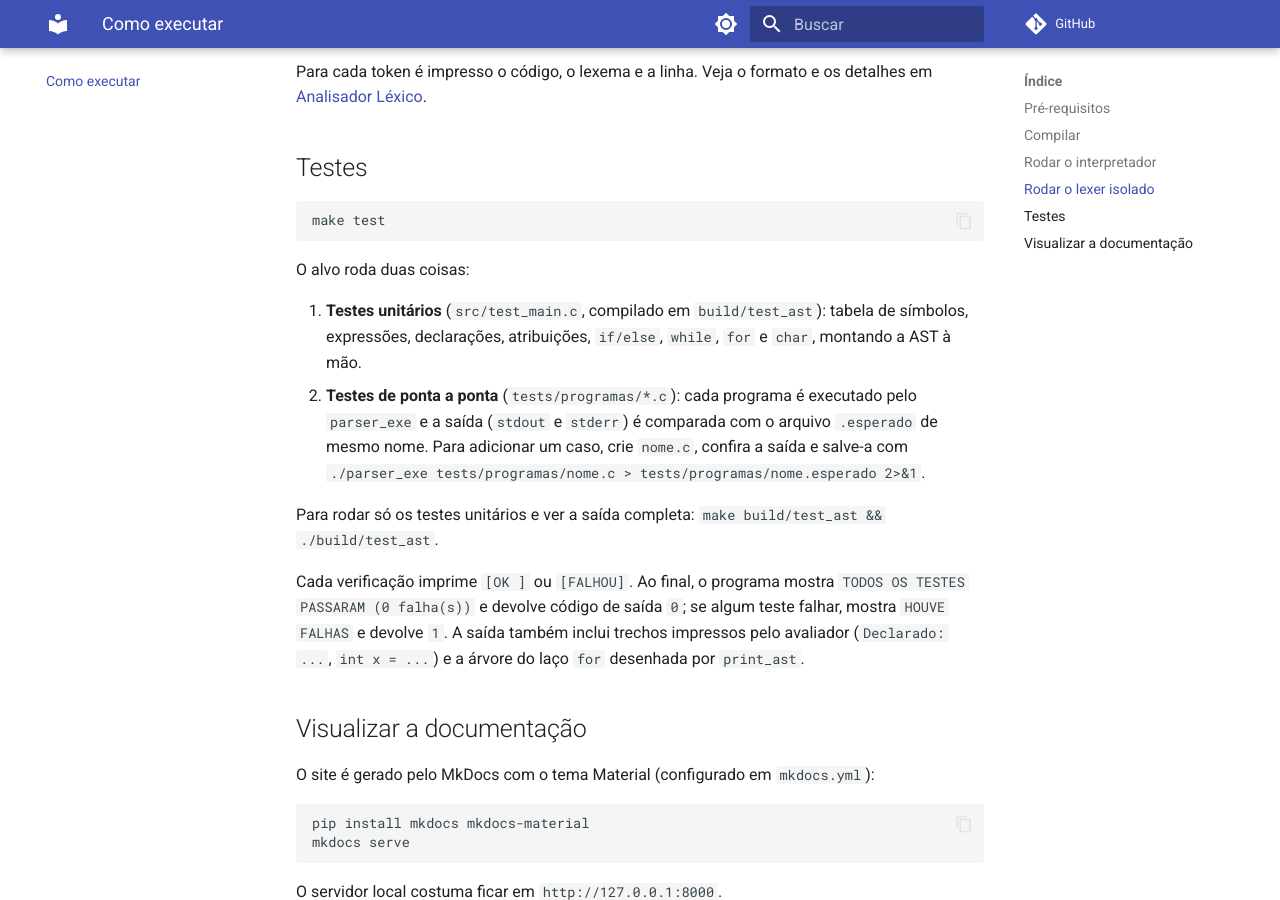
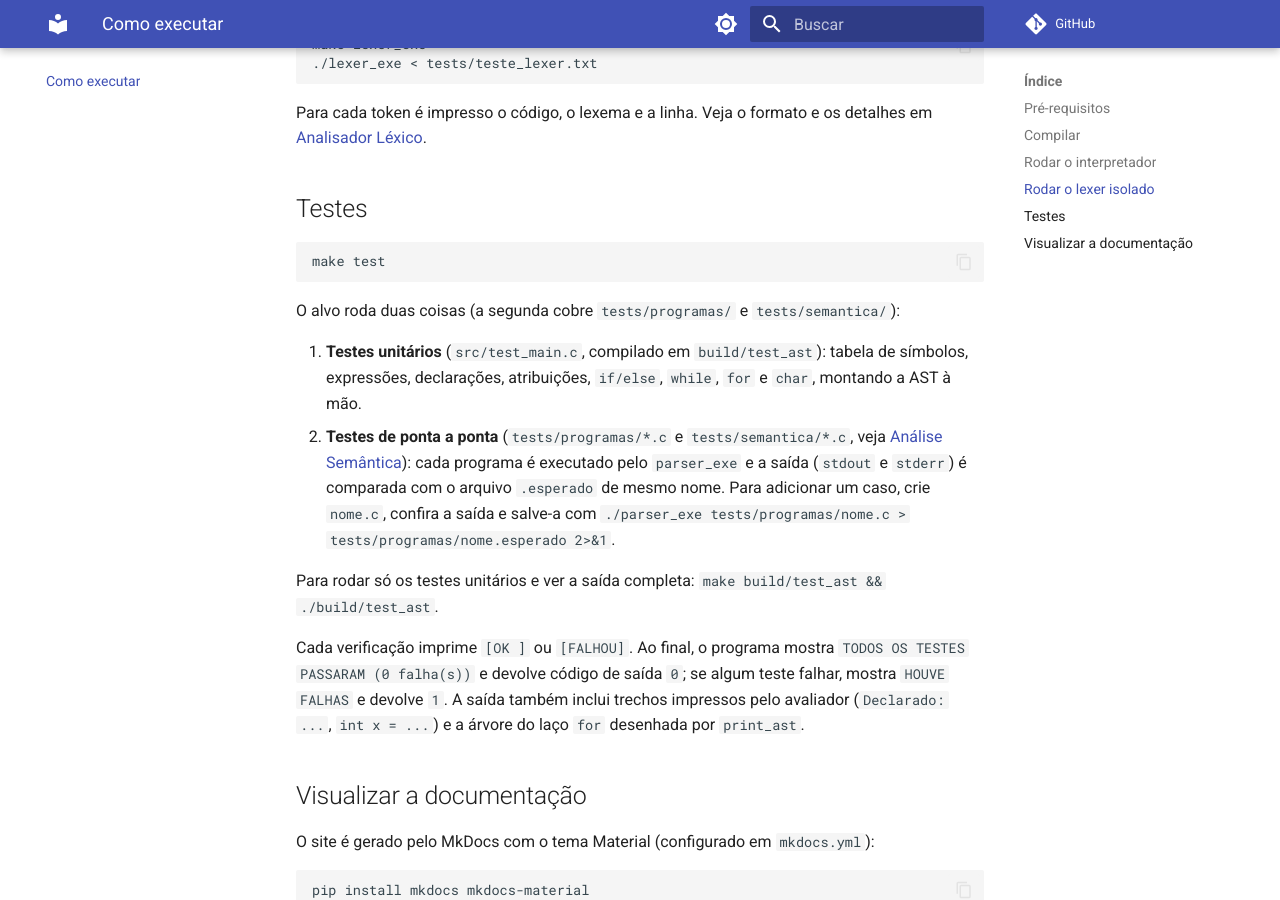
Before and after one commit to m0yo/Compiladores_G08, an MkDocs documentation site: the page built from docs/como_executar.md, in a window 1280 px wide and 900 px high, scrolled down 1485 px. Built offline with MkDocs 1.6.1 and Material for MkDocs 9.7.7, drawn with Linux system fonts in a browser that asks for light colours; comment, search, counter and statistics services are not loaded.

Commit message:
📚 docs: atualizar README e guia de execução com a análise semântica

````diff
--- a/docs/como_executar.md
+++ b/docs/como_executar.md
@@ -15,7 +15,7 @@ Todos os arquivos gerados ficam em `build/`; os executáveis ficam na raiz do pr
 | Comando | O que faz |
 |---|---|
 | `make` | Compila lexer e parser juntos e gera o executável `parser_exe` |
-| `make test` | Roda os testes unitários da AST e os programas de `tests/programas/` |
+| `make test` | Roda os testes unitários da AST e os programas de `tests/programas/` e `tests/semantica/` |
 | `make lexer_exe` | Compila só o lexer, em modo isolado, e gera o executável `lexer_exe` |
 | `make clean` | Remove `parser_exe`, `lexer_exe` e a pasta `build/` |
 
@@ -55,10 +55,10 @@ Para cada token é impresso o código, o lexema e a linha. Veja o formato e os d
 make test
 ```
 
-O alvo roda duas coisas:
+O alvo roda duas coisas (a segunda cobre `tests/programas/` e `tests/semantica/`):
 
 1. **Testes unitários** (`src/test_main.c`, compilado em `build/test_ast`): tabela de símbolos, expressões, declarações, atribuições, `if/else`, `while`, `for` e `char`, montando a AST à mão.
-2. **Testes de ponta a ponta** (`tests/programas/*.c`): cada programa é executado pelo `parser_exe` e a saída (`stdout` e `stderr`) é comparada com o arquivo `.esperado` de mesmo nome. Para adicionar um caso, crie `nome.c`, confira a saída e salve-a com `./parser_exe tests/programas/nome.c > tests/programas/nome.esperado 2>&1`.
+2. **Testes de ponta a ponta** (`tests/programas/*.c` e `tests/semantica/*.c`, veja [Análise Semântica](semantica.md)): cada programa é executado pelo `parser_exe` e a saída (`stdout` e `stderr`) é comparada com o arquivo `.esperado` de mesmo nome. Para adicionar um caso, crie `nome.c`, confira a saída e salve-a com `./parser_exe tests/programas/nome.c > tests/programas/nome.esperado 2>&1`.
 
 Para rodar só os testes unitários e ver a saída completa: `make build/test_ast && ./build/test_ast`.
 
````
Also changed, not shown: README.md (+7 -5 lines).
